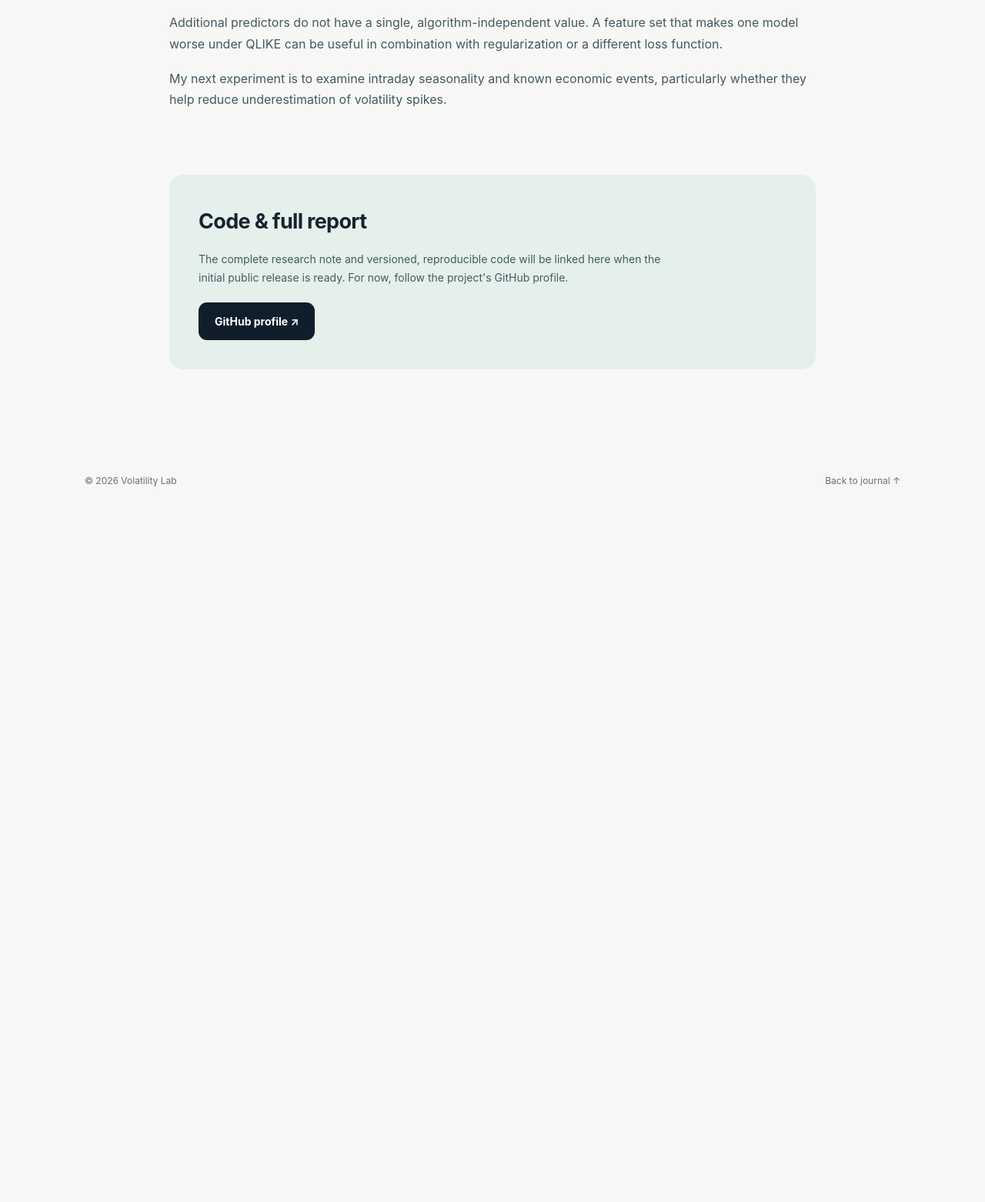
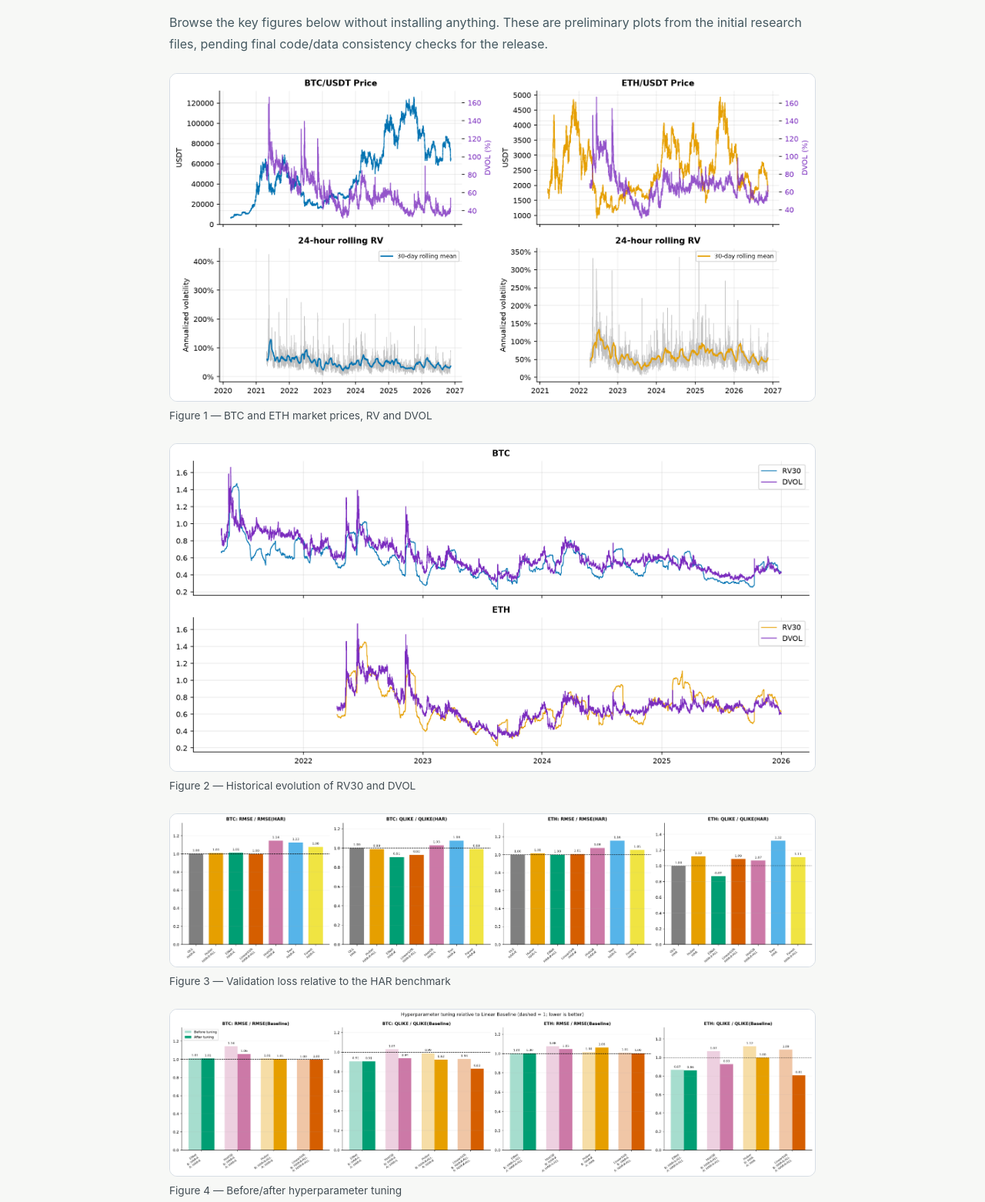
Before and after one commit to olegkozik/volatility_lab, a plain HTML site: page articles/experiment-01.html in a window 1280 px wide. Shown: the part 1869-3431 px from the top of the page at 77% size. Before the commit the page ends 2539 px from the top, so only its background shows below. Drawn offline with Linux system fonts and the light colour scheme.

Commit message:
Add files via upload

```diff
--- a/articles/experiment-01.html
+++ b/articles/experiment-01.html
@@ -20,8 +20,20 @@
     <section class="article-section"><h2>Preliminary held-out results</h2><p>Below are test-set errors reported in the draft research note. Lower is better for both metrics. These results remain subject to code/data consistency checks before the final release.</p>
     <div class="table-wrap"><table><thead><tr><th>Asset</th><th>Model</th><th>RMSE</th><th>QLIKE</th></tr></thead><tbody><tr><td>BTC</td><td>HAR baseline</td><td>0.1296</td><td>0.2104</td></tr><tr class="highlight-row"><td>BTC</td><td>LinearSVR</td><td>0.1122</td><td>0.1518</td></tr><tr><td>ETH</td><td>HAR baseline</td><td>0.1810</td><td>0.2150</td></tr><tr class="highlight-row"><td>ETH</td><td>LinearSVR</td><td>0.1728</td><td>0.1741</td></tr></tbody></table></div>
     <p class="small-note">Comparison is with the HAR baseline on the same test observations. These are forecasting errors, not trading returns.</p></section>
+    <section class="article-section">
+      <h2>Figures from the draft analysis</h2>
+      <p>Browse the key figures below without installing anything. These are preliminary plots from the initial research files, pending final code/data consistency checks for the release.</p>
+      <div class="research-figures">
+        <figure><a href="../assets/research/fig1_price_rv_dvol.png"><img src="../assets/research/fig1_price_rv_dvol.png" alt="BTC and ETH prices and RV and DVOL history" loading="lazy"></a><figcaption>Figure 1 — BTC and ETH market prices, RV and DVOL</figcaption></figure>
+        <figure><a href="../assets/research/fig2_rv_dvol_evolution.png"><img src="../assets/research/fig2_rv_dvol_evolution.png" alt="Historical evolution of RV30 and DVOL for BTC and ETH" loading="lazy"></a><figcaption>Figure 2 — Historical evolution of RV30 and DVOL</figcaption></figure>
+        <figure><a href="../assets/research/fig3_validation_vs_baseline.png"><img src="../assets/research/fig3_validation_vs_baseline.png" alt="Relative validation loss by algorithm compared with OLS HAR" loading="lazy"></a><figcaption>Figure 3 — Validation loss relative to the HAR benchmark</figcaption></figure>
+        <figure><a href="../assets/research/fig4_tuning_vs_baseline.png"><img src="../assets/research/fig4_tuning_vs_baseline.png" alt="Validation performance before and after tuning" loading="lazy"></a><figcaption>Figure 4 — Before/after hyperparameter tuning</figcaption></figure>
+        <figure><a href="../assets/research/fig5_test_forecasts.png"><img src="../assets/research/fig5_test_forecasts.png" alt="BTC and ETH actual versus predicted realized volatility" loading="lazy"></a><figcaption>Figure 5 — Actual vs predicted 24-hour volatility in the held-out test</figcaption></figure>
+      </div>
+    </section>
+    <style>.research-figures{display:grid;gap:1.5rem;margin:1.5rem 0}.research-figures figure{margin:0;padding:0}.research-figures img{width:100%;height:auto;display:block;border-radius:10px;border:1px solid #d6dde5;background:#fff}.research-figures figcaption{font-size:.85rem;opacity:.8;margin-top:.45rem}</style>
     <section class="article-section"><h2>What I learned</h2><p>Additional predictors do not have a single, algorithm-independent value. A feature set that makes one model worse under QLIKE can be useful in combination with regularization or a different loss function.</p><p>My next experiment is to examine intraday seasonality and known economic events, particularly whether they help reduce underestimation of volatility spikes.</p></section>
-    <div class="article-cta"><h2>Code & full report</h2><p>The complete research note and versioned, reproducible code will be linked here when the initial public release is ready. For now, follow the project's GitHub profile.</p><a class="btn btn-primary" href="https://github.com/olegkozik" target="_blank" rel="noopener noreferrer">GitHub profile ↗</a></div>
+    <div class="article-cta"><h2>Explore or reproduce</h2><p>View the draft figures above, or visit the code repository. Final Excel reports and the PDF research note will be available as release attachments once v1.0.0 is published. The report files are intentionally not included in git clone.</p><a class="btn btn-primary" href="https://github.com/olegkozik/volatility_forecasting" target="_blank" rel="noopener noreferrer">View source code ↗</a> <a class="btn btn-quiet" href="https://github.com/olegkozik/volatility_forecasting/releases" target="_blank" rel="noopener noreferrer">Releases & Excel reports ↗</a></div>
   </main>
   <footer class="container footer"><span>© 2026 Volatility Lab</span><a href="../">Back to journal ↑</a></footer>
 </body>
```
Also changed, not shown: assets/research/fig1_price_rv_dvol.png (added), assets/research/fig2_rv_dvol_evolution.png (added), assets/research/fig3_validation_vs_baseline.png (added), assets/research/fig4_tuning_vs_baseline.png (added), assets/research/fig5_test_forecasts.png (added).
